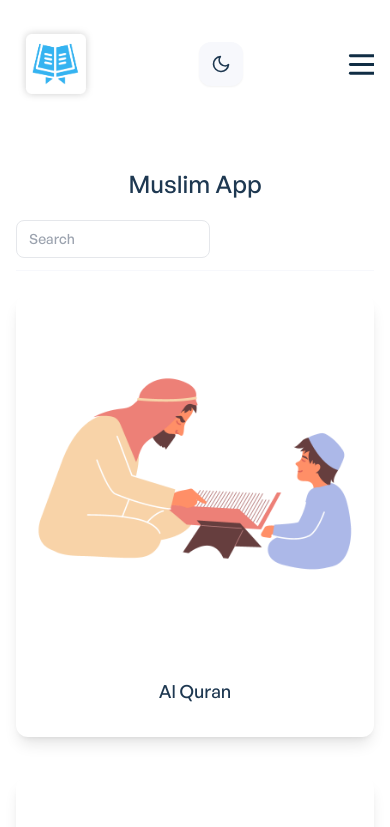
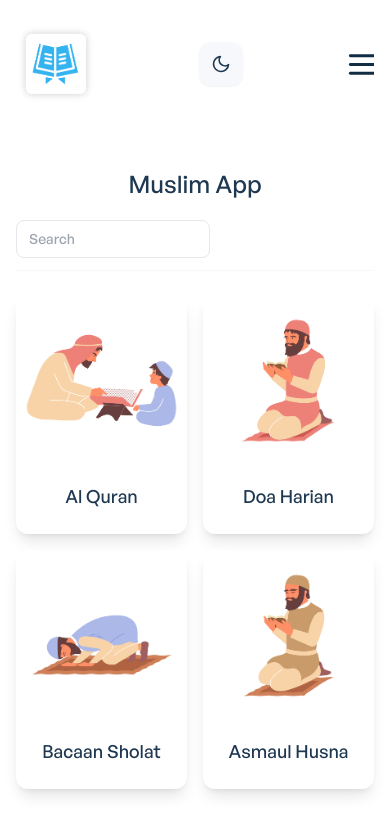
Before and after one commit to muzibmuzakar/muslim-app, a React (Create React App) app: page / in a window 390 px wide. Shown: the top 827 px of the page. Built offline with nearby package versions, Linux system fonts and the light colour scheme.

Commit message:
update grid

```diff
--- a/src/components/asmaulhusna/AsmaulHusnaGrid.jsx
+++ b/src/components/asmaulhusna/AsmaulHusnaGrid.jsx
@@ -36,7 +36,7 @@ const AsmaulHusnaGrid = () => {
         </div>
       </div>
 
-      <div className="grid grid-cols-1 sm:grid-cols-2 lg:grid-cols-3 mt-6 sm:gap-10">
+      <div className="grid grid-cols-1 sm:grid-cols-2 lg:grid-cols-4 mt-6 sm:gap-10">
         {searchAsmaul
           ? searchAsmaulByTitle.map((asmaul) => (
               <AsmaulHusnaSingle
--- a/src/components/doaharian/DoaGrid.jsx
+++ b/src/components/doaharian/DoaGrid.jsx
@@ -29,7 +29,7 @@ const DoaGrid = () => {
               name="name"
               type="search"
               required=""
-              placeholder="Search Asmaul Husna"
+              placeholder="Search Doa"
               aria-label="Name"
             />
           </div>
--- a/src/components/projects/ProjectSingle.jsx
+++ b/src/components/projects/ProjectSingle.jsx
@@ -13,7 +13,7 @@ const ProjectSingle = ({ title,  image, link }) => {
 			}}
 		>
 			<Link to={link} aria-label="Single Project">
-				<div className="rounded-xl shadow-lg hover:shadow-xl cursor-pointer mb-10 sm:mb-0 bg-secondary-light dark:bg-slate-800">
+				<div className="rounded-xl shadow-lg hover:shadow-xl cursor-pointer bg-secondary-light dark:bg-slate-800">
 					<div>
 						<img
 							src={image}
@@ -21,7 +21,7 @@ const ProjectSingle = ({ title,  image, link }) => {
 							alt="Single Project"
 						/>
 					</div>
-					<div className="text-center px-4 py-6">
+					<div className="text-center p-4">
 						<p className="font-general-medium text-lg md:text-xl text-ternary-dark dark:text-ternary-light mb-2">
 							{title}
 						</p>
--- a/src/components/projects/ProjectsGrid.jsx
+++ b/src/components/projects/ProjectsGrid.jsx
@@ -37,7 +37,7 @@ const ProjectsGrid = () => {
         </div>
       </div>
 
-      <div className="grid grid-cols-1 sm:grid-cols-2 lg:grid-cols-3 mt-6 sm:gap-10">
+      <div className="grid grid-cols-2 sm:grid-cols-2 lg:grid-cols-4 mt-6 gap-4">
         {searchProject
           ? searchProjectsByTitle.map((project) => (
               <ProjectSingle
```
